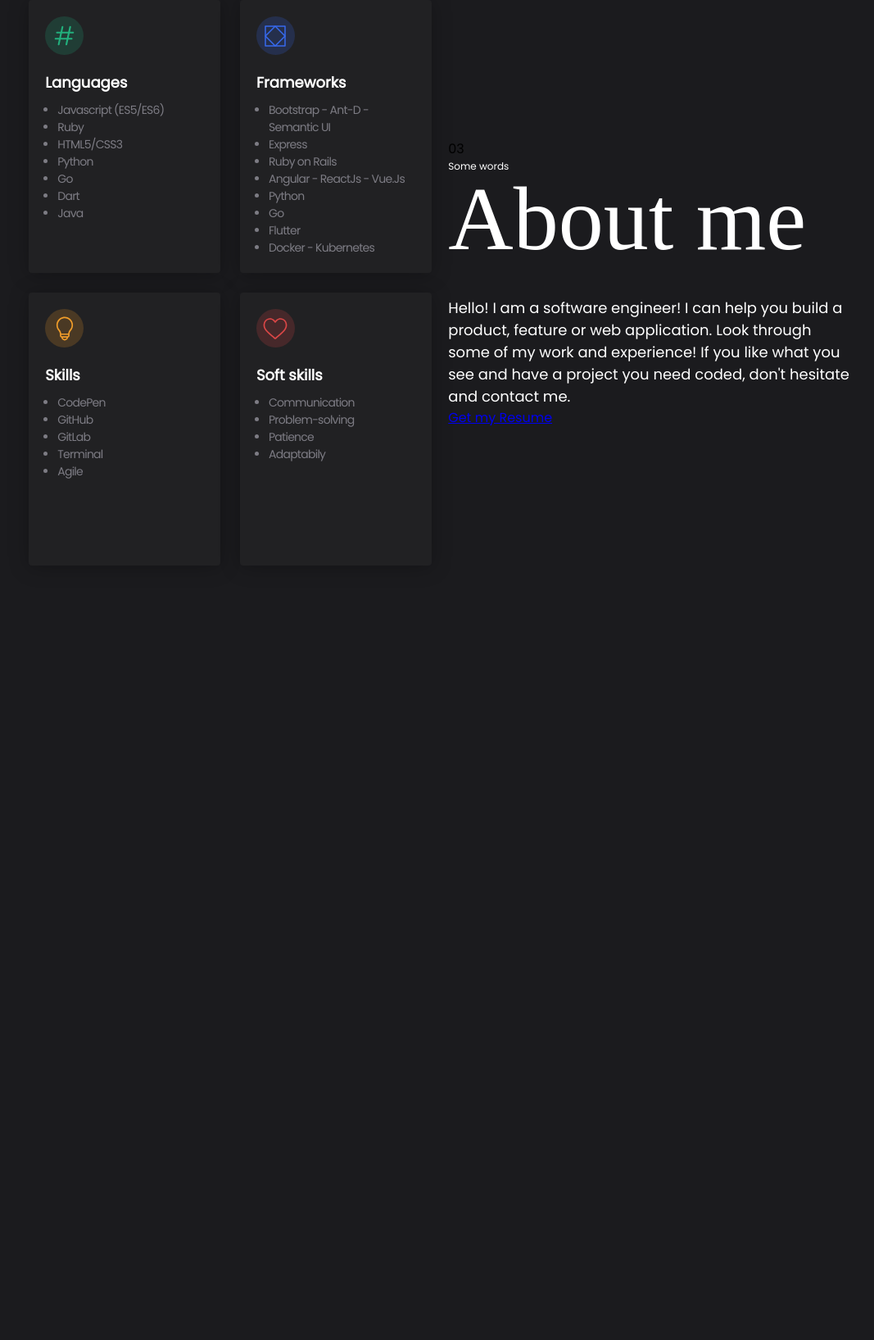
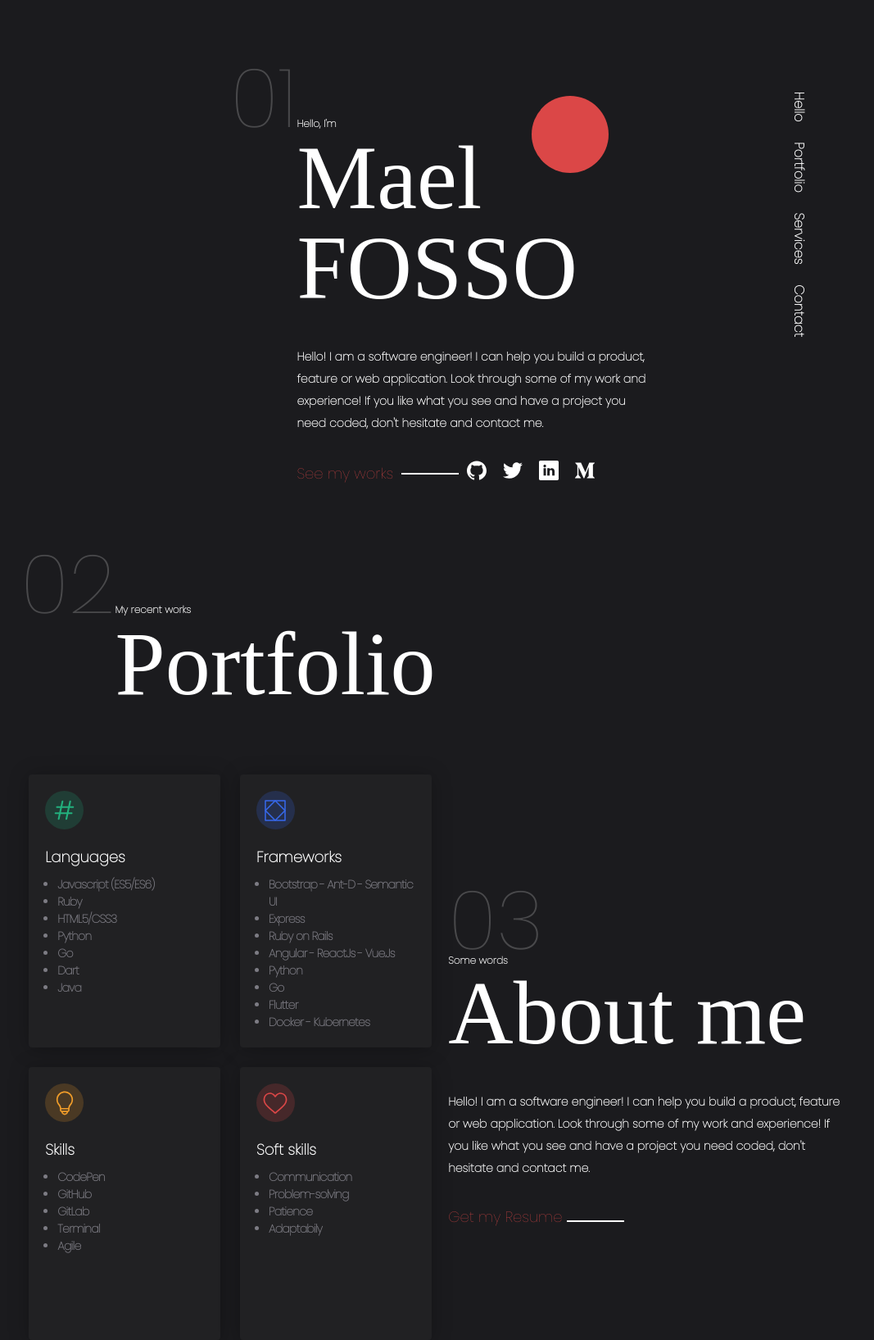
Before and after one commit to maelfosso/maelfosso.github.io, a Jekyll site: the page built from index.markdown, in a window 1280 px wide. Shown: the whole page at 82% size, without its empty margins (103-1170 px from the left). Built offline with Jekyll 4.4.1, drawn with Linux system fonts in a browser that asks for light colours; some web fonts are replaced; before the commit the page ends 900 px from its top, so only the background shows below that.

Commit message:
some modifications done

```diff
--- a/_includes/about.html
+++ b/_includes/about.html
@@ -1,4 +1,4 @@
-<section class="about">
+<section id="about" class="about">
   <article>
     <div class="a11">
       <div class="icon">
--- a/_includes/header.html
+++ b/_includes/header.html
@@ -1,18 +1,25 @@
-<section class="header" style="display: flex;flex-direction: row-reverse;">
+<section id="header" class="header">
+  <div class="red-ball">
+    <svg width="94" height="94" viewBox="0 0 94 94" fill="none" xmlns="http://www.w3.org/2000/svg">
+      <g style="mix-blend-mode:lighten">
+      <circle cx="47" cy="47" r="47" fill="#DB4747"/>
+      </g>
+    </svg>
+  </div>
   <div>
     <div class="step">
       <span class="step-number">01</span>
     </div>
     <div>
       <span class="step-title">Hello, I'm</span>
-      <h1>Mael FOSSO</h1>
+      <h1> Mael FOSSO</h1>
       <p>
         Hello! I am a software engineer! I can help you build a product, feature or web application.
         Look through some of my work and experience! If you like what you see and have a project you need coded,
         don't hesitate and contact me.
       </p>
       <div class="a-wrapper">
-        <a href="#">See my works</a>
+        <a href="#portfolio">See my works</a>
         <span></span>
         <a class="icon" href="https://github.com/maelfosso" target="_blank">
           <svg width="24" height="24" viewBox="0 0 24 24" fill="none" xmlns="http://www.w3.org/2000/svg">
--- /dev/null
+++ b/_includes/nav.html
@@ -0,0 +1,8 @@
+<header>
+  <nav>
+    <span>Hello</span>
+    <span>Portfolio</span>
+    <span>Services</span>
+    <span>Contact</span>
+  </nav>
+</header>
--- a/_includes/portfolio.html
+++ b/_includes/portfolio.html
@@ -1,6 +1,6 @@
-<section class="portfolio">
+<section id="portfolio" class="portfolio">
   <div>
-    <div class="step header">
+    <div class="step">
       <span class="step-number">02</span>
     </div>
     <div>
--- a/_sass/main.scss
+++ b/_sass/main.scss
@@ -4,7 +4,7 @@
 }
 @font-face {
   font-family: "Poppins";
-  src: url("/assets/fonts/Poppins/Poppins-Regular.ttf");
+  src: url("/assets/fonts/Poppins/Poppins-Thin.ttf");
 }
 
 * {
@@ -17,15 +17,62 @@ body {
   background: #1B1B1E;
   font-family: Poppins;
   font-style: normal;
+  font-weight: 700;
+
+  color: white;
+}
+
+h1 {
+  font-family: "Playfair Display";
+  font-style: normal;
   font-weight: normal;
+  font-size: 110px;
+  line-height: 100%;
 
+  color: #FFFFFF;
+
+  & + p {
+    padding-top: 40px;
+    font-size: 14px;
+    line-height: 27px;
+
+    color: #FFFFFF;
+  }
+}
+
+.a-wrapper {
+  margin-top: 2em;
+  display: flex;
+  align-items: center;
+
+  * {
+    margin-right: 10px;
+  }
+
+  a {
+    font-weight: 500;
+    font-size: 18px;
+    line-height: 27px;
+    color: #DB4747;
+    text-decoration: none;
+
+    &:hover {
+      text-decoration: underline;
+    }
+  }
+
+  span {
+    width: 70px;
+    border: 1px white solid;
+    display: inline-block;
+  }
 }
 
 .content {
   width: 80%;
   margin: auto;
 
-  .step {
+  .step-number {
     font-weight: 200;
     font-size: 100px;
     line-height: 80%;
@@ -34,6 +81,7 @@ body {
 
     opacity: 0.2;
   }
+
   .step-title {
     font-size: 12px;
     line-height: 18px;
@@ -41,30 +89,10 @@ body {
     color: #FFFFFF;
   }
 
-  section {
-    h1 {
-      font-family: "Playfair Display";
-      font-style: normal;
-      font-weight: normal;
-      font-size: 110px;
-      line-height: 100%;
-
-      color: #FFFFFF;
-
-      & + p {
-        padding-top: 40px;
-        font-size: 18px;
-        line-height: 27px;
-
-        color: #FFFFFF;
-      }
-    }
-
-  }
-
   .about {
     display: flex;
     justify-content: space-between;
+    padding-top: 5em;
 
     .icon {
       display: flex;
@@ -175,21 +203,49 @@ body {
         }
       }
     }
+  }
 
-    div.resume {
-      margin-top: 2em;
+  .header, .portfolio {
+    padding-top: 5em;
 
-      a {
-        font-weight: 500;
-        font-size: 18px;
-        line-height: 27px;
-        color: #DB4747;
-        text-decoration: none;
+    > div {
+      display: flex;
+      align-items: baseline;
+    }
 
-        &:hover {
-          text-decoration: underline;
-        }
-      }
+  }
+
+  .header {
+    width: 50%;
+    margin: auto;
+    position: relative;
+
+    .red-ball {
+      position: absolute;
+      top: 117px;
+      right: 50px;
     }
   }
 }
+
+nav {
+  text-align:center;
+  -moz-transform: rotate(90deg) translateX(245px) translateY(0px);
+  -webkit-transform: rotate(90deg) translateX(245px) translateY(0px);
+  -o-transform: rotate(90deg) translateX(245px) translateY(0px);
+  transform: rotate(90deg) translateX(245px) translateY(0px);
+  position: absolute;
+  right: 40px;
+
+  span {
+    color: #fff;
+    border-radius: 4px;
+    height: 24px;
+    line-height: 24px;
+    vertical-align: middle;
+    margin: 5px auto;
+    padding: 2px 10px;
+    display: inline-block;
+  }
+
+}
--- a/index.markdown
+++ b/index.markdown
@@ -6,4 +6,7 @@ layout: home
 title: Mael FOSSO
 ---
 
+{% include nav.html %}
+{% include header.html %}
+{% include portfolio.html %}
 {% include about.html %}
```
